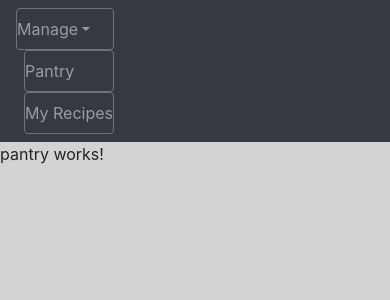
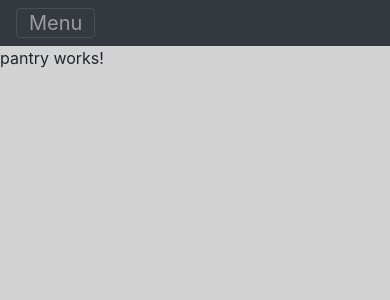
Before and after one commit to joeydubs/DinnerPlanner, an Angular app: page / in a window 390 px wide. Shown: the top 300 px of the page. Built offline with nearby package versions, Linux system fonts and the light colour scheme.

Commit message:
Updating navbar to be responsive.

```diff
--- a/src/app/app.component.html
+++ b/src/app/app.component.html
@@ -1,21 +1,24 @@
-<nav class="navbar bg-dark navbar-expand-sm navbar-dark">
-  <ul class="navbar-nav">
-    <li class="nav-item dropdown border rounded border-secondary" ngbDropdown>
-      <a class="nav-link dropdown-toggle" id="navbardrop" ngbDropdownToggle>Manage</a>
-      <div class="dropdown-menu" ngbDropdownMenu>
-        <a class="dropdown-item" ngbDropdownItem routerLink='/manageRecipes'>Recipes</a>
-        <a class="dropdown-item" ngbDropdownItem routerLink='/manageIngredients'>Ingredients</a>
-        <a class="dropdown-item" ngbDropdownItem routerLink='/manageMeasurements'>Measurements</a>
-        <a class="dropdown-item" ngbDropdownItem routerLink='/manageConversions'>Conversions</a>
-      </div>
-    </li>
-    <li class="nav-item border rounded border-secondary ml-2">
-      <a class="nav-link" routerLink="/pantry">Pantry</a>
-    </li>
-    <li class="nav-item border rounded border-secondary ml-2">
-      <a class="nav-link" routerLink='/myRecipes'>My Recipes</a>
-    </li>
-  </ul>
+<nav class="navbar bg-dark navbar-expand-md navbar-dark">
+  <div class="navbar-header">
+    <button type="button" class="navbar-toggler" (click)="isMenuCollapsed = !isMenuCollapsed">
+      Menu
+    </button>
+  </div>
+  <div class="collapse navbar-collapse" [ngbCollapse]="isMenuCollapsed">
+    <ul class="navbar-nav">
+      <li ngbDropdown>
+        <a class="nav-link" ngbDropdownToggle>Manage</a>
+        <div class="dropdown-menu bg-dark" ngbDropdownMenu>
+          <a class="dropdown-item" ngbDropdownItem routerLink='/manageRecipes' (click)="isMenuCollapsed = true">Recipes</a>
+          <a class="dropdown-item" ngbDropdownItem routerLink='/manageIngredients' (click)="isMenuCollapsed = true">Ingredients</a>
+          <a class="dropdown-item" ngbDropdownItem routerLink='/manageMeasurements' (click)="isMenuCollapsed = true">Measurements</a>
+          <a class="dropdown-item" ngbDropdownItem routerLink='/manageConversions' (click)="isMenuCollapsed = true">Conversions</a>
+        </div>
+      </li>
+      <li><a class="nav-link" routerLink="/pantry" (click)="isMenuCollapsed = true">Pantry</a></li>
+      <li><a class="nav-link" routerLink='/myRecipes' (click)="isMenuCollapsed = true">My Recipes</a></li>
+    </ul>
+  </div>
 </nav>
 
 <router-outlet></router-outlet>
--- a/src/app/app.component.ts
+++ b/src/app/app.component.ts
@@ -7,4 +7,6 @@ import { Component } from '@angular/core';
 })
 export class AppComponent {
   title = 'DinnerPlanner';
+
+  public isMenuCollapsed = true;
 }
```
